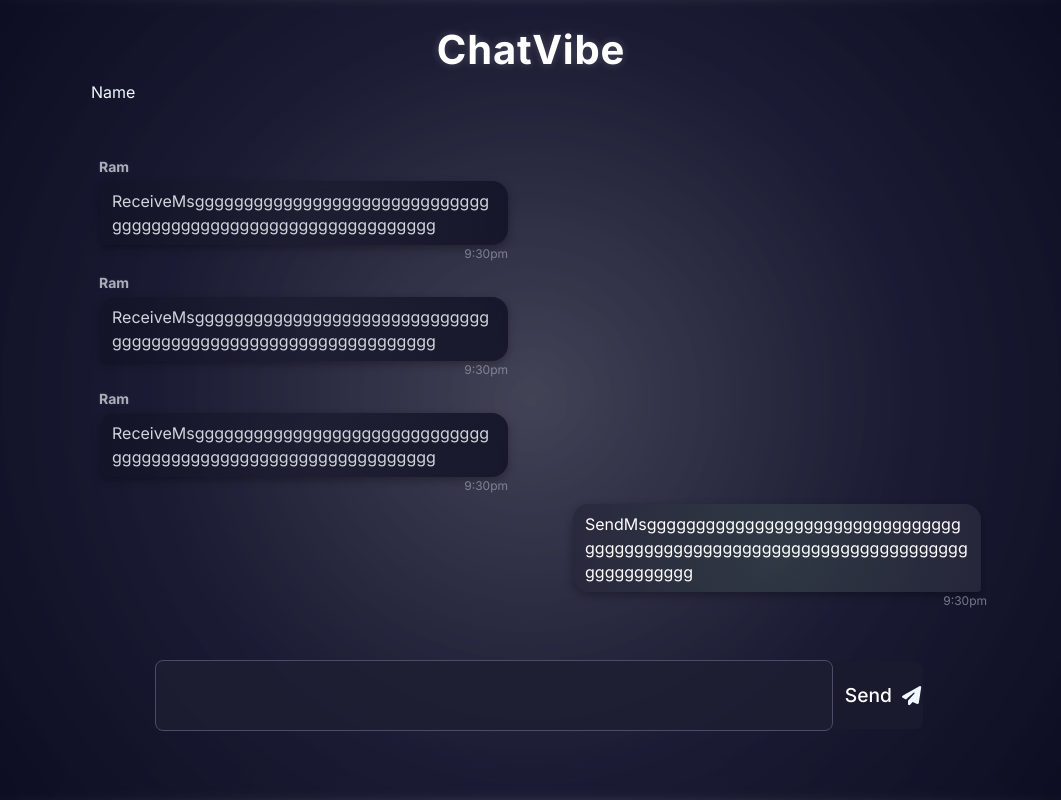
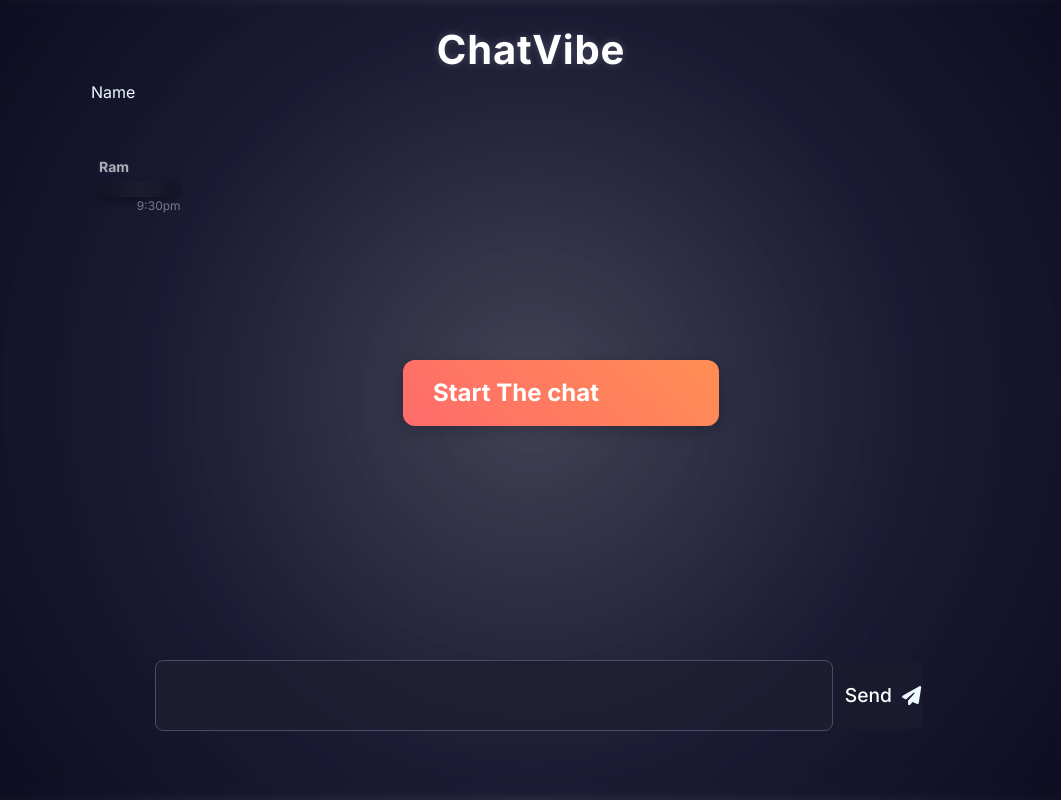
Before and after one commit to NabinCenth/ChatVibe-Client, a React (Vite) app: page / in a window 1280 px wide. Shown: the whole page, without its empty margins (109-1170 px from the left). Built offline with nearby package versions, Linux system fonts and the light colour scheme.

Commit message:
ALl set client side

```diff
--- a/src/App.jsx
+++ b/src/App.jsx
@@ -1,20 +1,51 @@
 import { useState } from 'react'
-import{io} from 'socket.io-client'
+import{io, Socket} from 'socket.io-client'
 import './App.css'
 import { useEffect } from 'react';
 import Title from './Component/Head/Title';
 import Container from './Component/Board/Container';
+import Card from './Component/Card/Card';
 function App() {
-useEffect(()=>{
-  // const Socket= io('http://localhost:3000');
+  const[socket,setSocket]=useState(null);
+  const [message,setMessage]=useState("");
+  const handleClick=()=>{
+    setIsStarted(false);
+   setSocket(io("http://192.168.1.65:3000",{
+      transports:["websocket"]
+     }) )
+  }
+  //REcived message in array
+  const [receivemsg,setReceiveMsg]=useState([]);
+  const Addreceivemsg=(message)=>{
+    setReceiveMsg((prev)=>([...prev,{text:message,isOwn:false}]));
+  }
+  useEffect(()=>{
+    console.log("hello from use effec3333");
+    socket?.on("connect",()=>{
+      socket?.on("message",(message)=>{
+        console.log("message from server",message);
+        Addreceivemsg(message);
 
-},[]);
+      })
+    console.log("connected to server",message);
+  })},[handleClick]);
+
+const getmsgfromsender=(message)=>{
+  console.log("message from sender",message);
+  setMessage(message);
+  socket.emit("message",message);
+}
+const [isstarted,setIsStarted]=useState(true);
+const[isown,setIsOwn]=useState(true);
+
+
   return (
     <>
+{isstarted?<Card setIsStarted={setIsStarted} myhandle={handleClick}/>:null}
       <Title className="title"/>
-      <Container/>
+      <Container handlemsgfromsender={getmsgfromsender} handlemsgremote={receivemsg} currentu={isown}  whosemsg={setIsOwn}/>
     </>
   )
-}
+  }
 
 export default App
--- a/src/Component/Board/Container.css
+++ b/src/Component/Board/Container.css
@@ -87,7 +87,7 @@ width: 75%;
     overflow-x: hidden;
  word-break: break-word;
  overflow: visible;
-
+margin-bottom: 1%;
 
 }
 
--- a/src/Component/Board/Container.jsx
+++ b/src/Component/Board/Container.jsx
@@ -1,21 +1,55 @@
 import React from 'react'
 import "./Container.css"
 import Name from './Name/Name'
-
-import Input from '../footer/Input';
-import Send from '../footer/Send';
+import Footer from '../footer/Footer'
 import ReceiveMsg from './Message/ReceiveMsg';
 import SendMsg from './Message/SendMsg';
+import { useState } from 'react';
+import { useEffect } from 'react';
+
+function Container(props) {
+
+const [sendMsg1,setSendMsg]=useState("");
+const getsendMsg=(msg)=>{
+  setSendMsg(msg);
+  addMessage(msg);
+  console.log("sendmsg",sendMsg1);
+
+}
+
+const [messages,setMessages]=useState([]);
+const addMessage = (message) => {
+  setMessages((prev) => [...prev, { text:message, isOwn: true }]);
+  setSendMsg("");
+  console.log("sendmsg in map",message);
+   // Clear input
+};
+  return (<>
+
+  <div className='Container-b'>
+    <div className='Name-1'><Name/> </div>
+  <div className='MsgWindow-b'> <ReceiveMsg/>
+  {/* Mounting the message from receiver */}
+  {props.handlemsgremote.map((msg,index)=>{
+    return(
+      <ReceiveMsg key={index} msg={msg.text} />
+    )
+  })}
+  {/* //mounting the message from sender to receiver   */}
+  {messages.map((msg, index) => {
+  console.log("Current message:", msg);
+
+  return msg.isOwn ? (
+    <SendMsg key={index} msg={msg.text} />
+  ) : (
+    <ReceiveMsg key={index} msg={msg.text} />
+  );
+})}
 
 
-
-function Container() {
-  return (<>
-  <div className='Container-b'>
-    <div className='Name-1'><Name/> </div>
-  <div className='MsgWindow-b'> <ReceiveMsg/> <ReceiveMsg/><ReceiveMsg/> <SendMsg/> </div>
+         </div>
   <div className='footer'>
-    <Input className="input-b"/> <Send className="send-b"/></div>
+    <Footer handlesendmsg={getsendMsg} whosemsg1={props.whosemsg}  handlemsgfromsender={props.handlemsgfromsender}/></div>
 
   </div>
 
--- a/src/Component/Board/Message/ReceiveMsg.jsx
+++ b/src/Component/Board/Message/ReceiveMsg.jsx
@@ -1,10 +1,10 @@
 import React from 'react'
 
-function ReceiveMsg() {
+function ReceiveMsg(props) {
   return (
     <> <div className="containerR">
     <div className="Namer">Ram</div>
-    <div className='ReceiveMsg'>ReceiveMsggggggggggggggggggggggggggggggggggggggggggggggggggggggggggggggg</div>
+    <div className='ReceiveMsg'>{props.msg}</div>
       <div className="Timestampr">9:30pm</div>
       </div>
 
--- a/src/Component/Board/Message/SendMsg.jsx
+++ b/src/Component/Board/Message/SendMsg.jsx
@@ -1,9 +1,10 @@
 import React from 'react'
 
-function SendMsg() {
+function SendMsg(props) {
   return (<>
+
    <div className="containerS">
-  <div className='SendMsg'>SendMsgggggggggggggggggggggggggggggggggggggggggggggggggggggggggggggggggggggggggggggggggg </div>
+  <div className='SendMsg'> {props.msg}</div>
     <div className="Timestamps">9:30pm</div>
     </div>
 
--- /dev/null
+++ b/src/Component/Card/Card.css
@@ -0,0 +1,28 @@
+.connect-btn {
+    background: linear-gradient(45deg, #ff6b6b, #ff8e53);
+    color: white;
+    font-size: 1.5rem;
+    font-weight: bold;
+    padding: 15px 30px;
+    border: none;
+    border-radius: 12px;
+    cursor: pointer;
+    box-shadow: 0 4px 15px rgba(0, 0, 0, 0.2);
+    transition: transform 0.2s, box-shadow 0.2s;
+    position: absolute;
+    top: 45vh;
+    left: 40vw;
+
+    width: 20vw;
+    z-index: 4;
+  }
+
+  .connect-btn:hover {
+
+    transform: scale(1.05);
+    box-shadow: 0 6px 20px rgba(0, 0, 0, 0.3);
+  }
+
+  .connect-btn:active {
+    transform: scale(0.95);
+  }
--- /dev/null
+++ b/src/Component/Card/Card.jsx
@@ -0,0 +1,11 @@
+import React from 'react'
+import './Card.css'
+import{io} from 'socket.io-client'
+function Card(props) {
+
+  return (
+    <div className='connect-btn' onClick={props.myhandle}>Start The chat</div>
+  )
+}
+
+export default Card
--- /dev/null
+++ b/src/Component/footer/Footer.jsx
@@ -0,0 +1,33 @@
+import React from 'react'
+import "./Send.css"
+import { FontAwesomeIcon } from '@fortawesome/react-fontawesome';
+import { faPaperPlane } from '@fortawesome/free-solid-svg-icons';
+import { useState } from 'react';
+
+const Footer=(props)=>{
+  const [message,setMessage]=useState("");
+  const handleChange=(e)=>{
+
+    return( setMessage(e.target.value)) ;
+
+  };
+  const handleClick=()=>{
+
+    props.handlesendmsg(message);
+    props.handlemsgfromsender(message);
+    props.whosemsg1(true);
+    console.log(message);
+    setMessage("");
+  };
+return(
+  <>
+  <input className=' input-b' value={message}  onChange={handleChange}  />
+  <div className='send' >
+     <div className='send-b' onClick={handleClick} >Send</div>
+        <FontAwesomeIcon icon={faPaperPlane} className='send-icon' />
+        </div>
+  </>
+)
+};
+
+export default Footer;
--- a/src/Component/footer/Input.jsx
+++ /dev/null
@@ -1,9 +0,0 @@
-import React from 'react'
-
-function Input() {
-  return (
-   <input className='input-b' />
-  )
-}
-
-export default Input
--- a/src/Component/footer/Send.jsx
+++ /dev/null
@@ -1,18 +0,0 @@
-import React from 'react'
-import "./Send.css"
-import { FontAwesomeIcon } from '@fortawesome/react-fontawesome';
-import { faPaperPlane } from '@fortawesome/free-solid-svg-icons';
-function Send() {
-  return (
-    <> <div className='send' >
-     <div className='send-b'>Send</div>
-        <FontAwesomeIcon icon={faPaperPlane} className='send-icon' />
-        </div>
-
-        </>
-
-
-  )
-}
-
-export default Send
```
